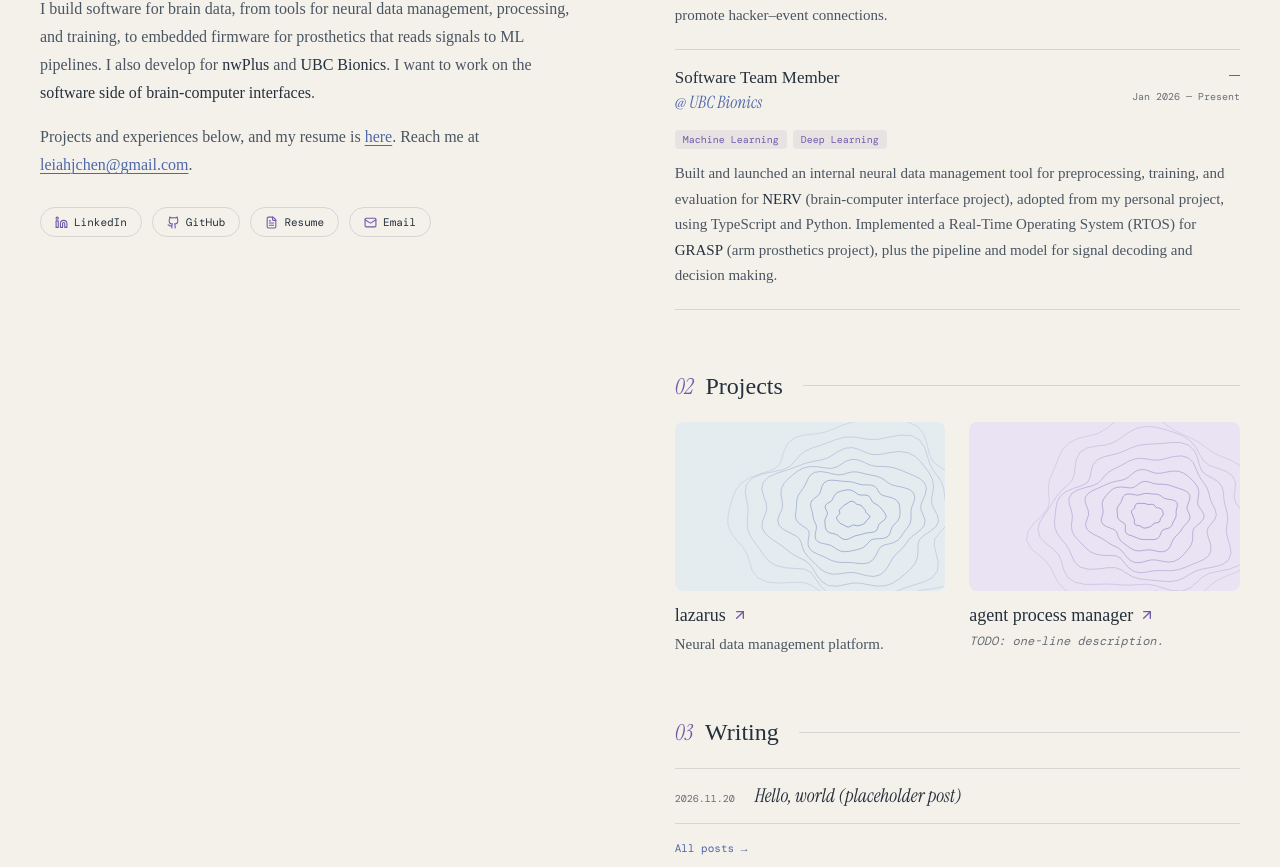
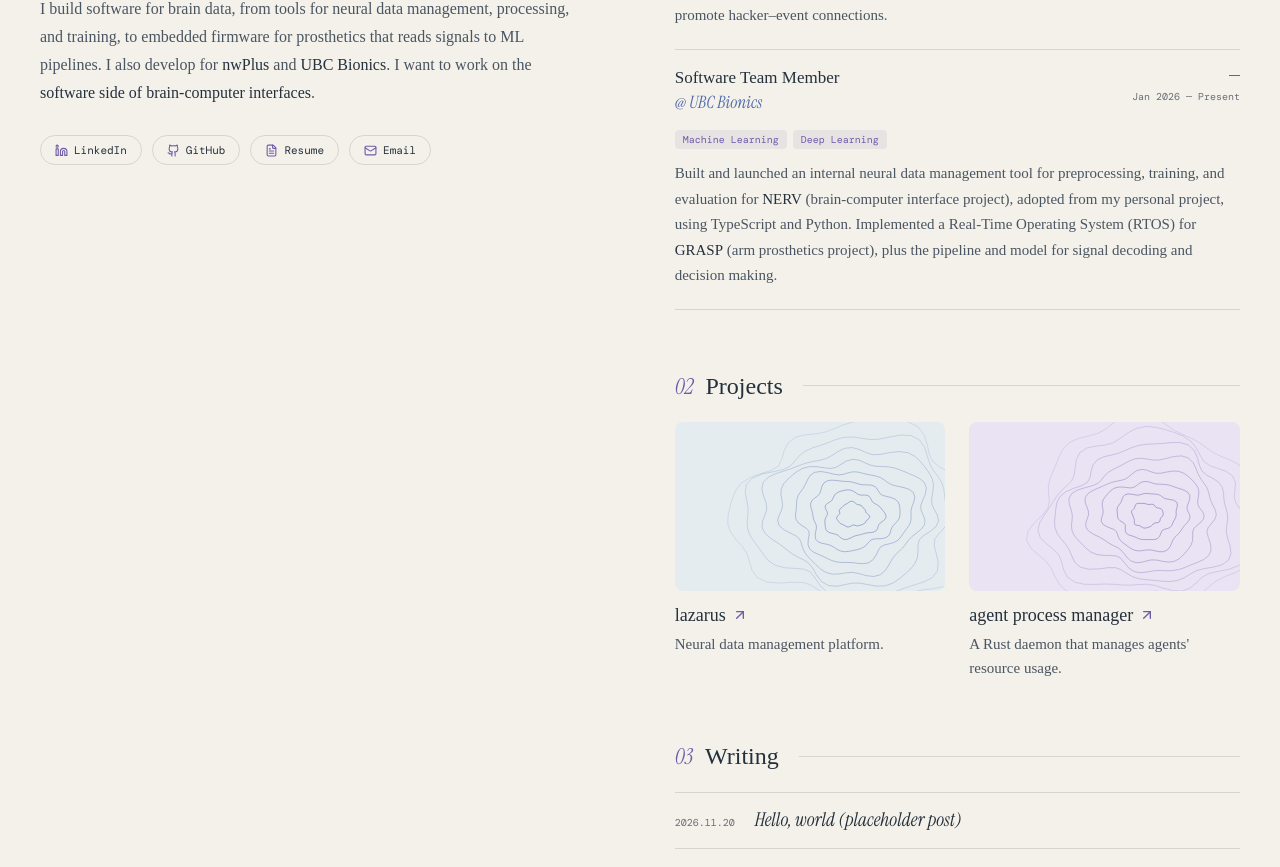
Before and after one commit to marlotea/portfolio, a React (Vite) app in the folder portfolio/: page / in a window 1280 px wide. Shown: the part 621-1488 px from the top of the page. Built offline with nearby package versions, Linux system fonts and the light colour scheme; a web font is replaced by a local one.

Commit message:
feat(content): trim profile copy and add agent manager summary

```diff
--- a/portfolio/src/content.ts
+++ b/portfolio/src/content.ts
@@ -29,7 +29,6 @@ export const callouts: Callout[] = [
 export const profile: string[] = [
     "I'm a 4th-year CS student at UBC looking for a **software engineering internship in Summer or Fall 2027**.",
     'I build software for brain data, from tools for neural data management, processing, and training, to embedded firmware for prosthetics that reads signals to ML pipelines. I also develop for **nwPlus** and **UBC Bionics**. I want to work on the **software side of brain-computer interfaces**.',
-    `Projects and experiences below, and my resume is [here](${RESUME_URL}). Reach me at [${EMAIL}](mailto:${EMAIL}).`,
 ];
 
 export type LinkIcon = 'linkedin' | 'github' | 'resume' | 'email';
@@ -112,7 +111,7 @@ export const projects: ProjectItem[] = [
     {
         id: 'agent-process-manager',
         title: 'agent process manager',
-        description: 'TODO: one-line description.', // TODO: write the real one-line description
+        description: "A Rust daemon that manages agents' resource usage.",
         href: undefined, // TODO: add the agent process manager project link
         tint: 'violet',
     },
```
